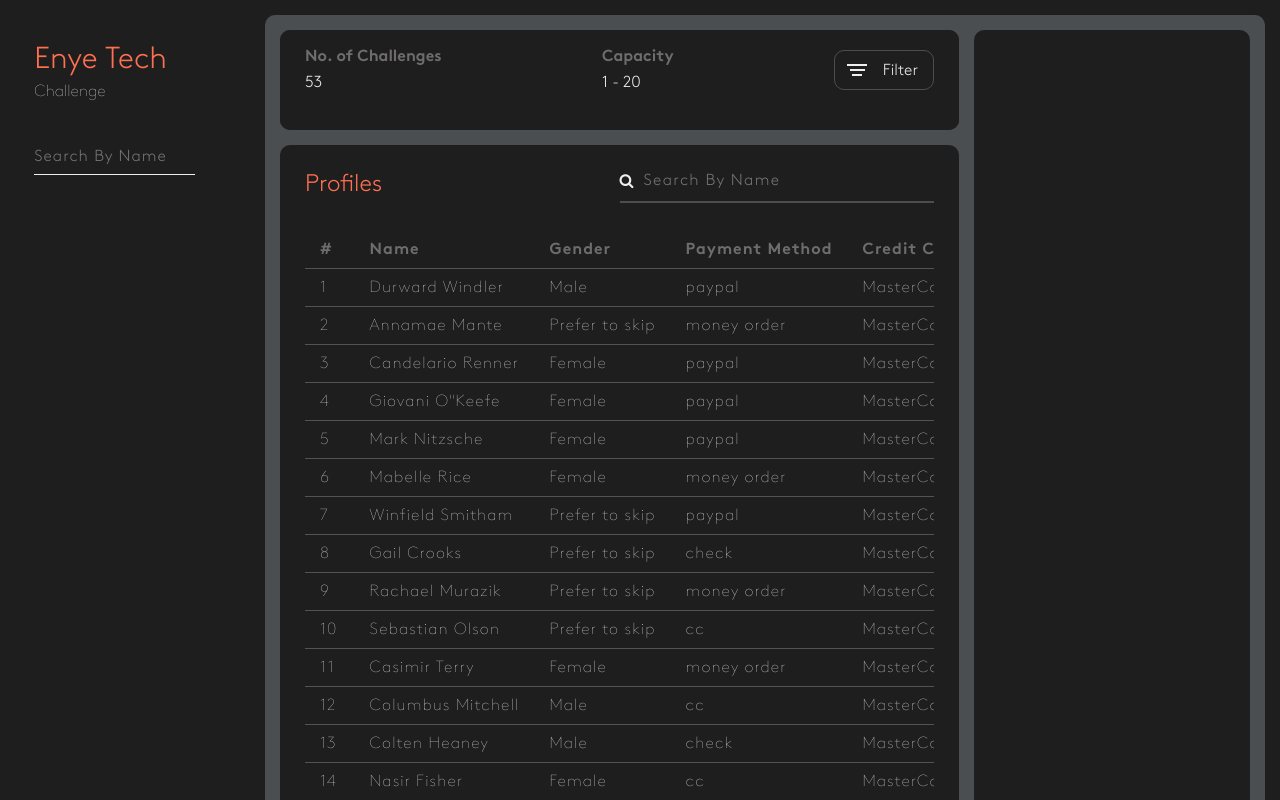
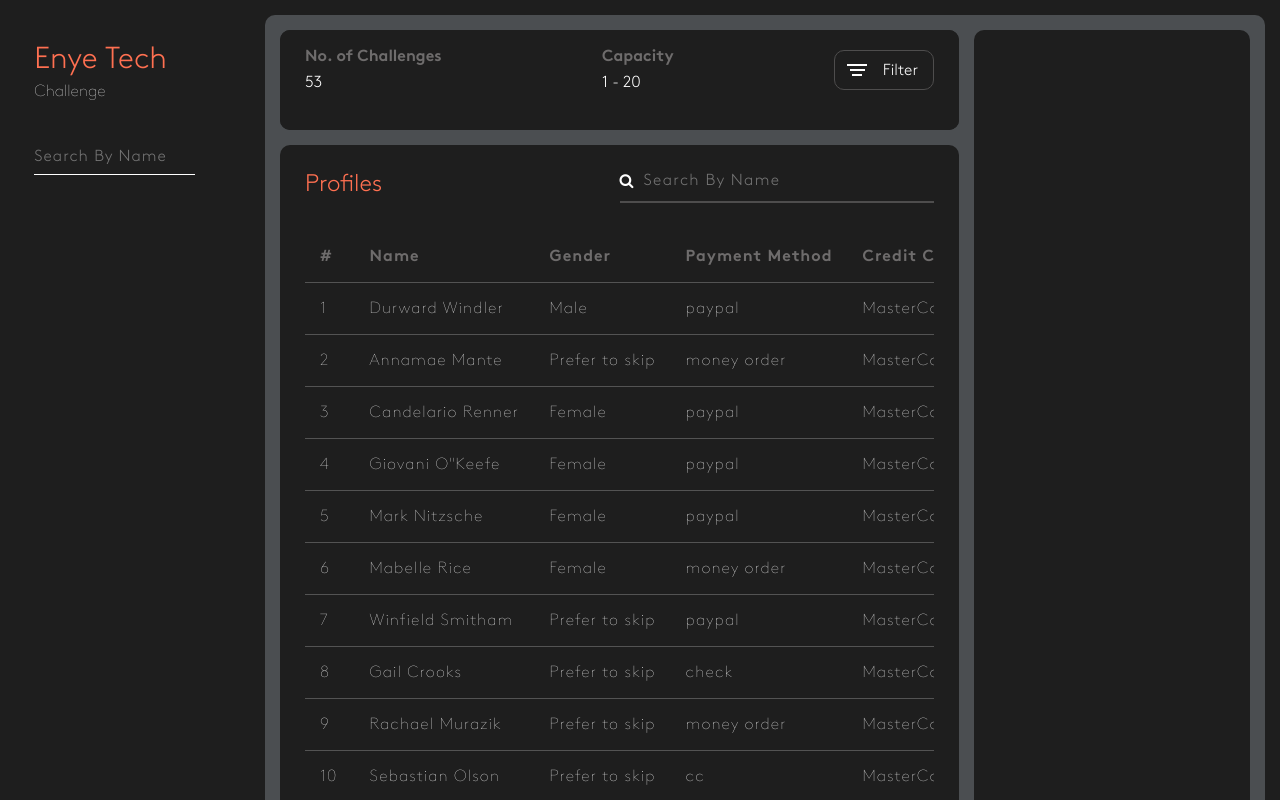
Before and after one commit to Steph-crown/enye-ecommerce-records, a React (Create React App) app: page / in a window 1280 px wide. Shown: the top 800 px of the page. Built offline with nearby package versions, Linux system fonts and the light colour scheme; no server answers.

Commit message:
Changed #efefef to #ffffff

```diff
--- a/src/App.jsx
+++ b/src/App.jsx
@@ -28,12 +28,12 @@
     let mode = this.props.mode
     const cont = {
         dark: {
-            color: "#efefef",
+            color: "#ffffff",
             backgroundColor: "#1e1e1e"
         },
         light: {
             color: "#1e1e1e",
-            backgroundColor: "#efefef"
+            backgroundColor: "#ffffff"
         }
     };
 
--- a/src/components/Container.jsx
+++ b/src/components/Container.jsx
@@ -10,23 +10,23 @@
     let mode = props.mode
     const cont = {
         dark: {
-            color: "#efefef",
+            color: "#ffffff",
             backgroundColor: "#1e1e1e"
         },
         light: {
             color: "#1e1e1e",
-            backgroundColor: "#efefef"
+            backgroundColor: "#ffffff"
         }
     }
 
     const rightBar = {
         dark: {
-            color: "#efefef",
+            color: "#ffffff",
             backgroundColor: "#4B4E51"
         },
         light: {
             color: "#1e1e1e",
-            backgroundColor: "#efefef"
+            backgroundColor: "#ffffff"
         }
     }
     return (
--- a/src/components/Leftbar.jsx
+++ b/src/components/Leftbar.jsx
@@ -7,8 +7,8 @@
     let mode = props.mode
     const inputStyle = {
         dark: {
-            color: "#efefef",
-            borderBottom: "1px solid #efefef"
+            color: "#ffffff",
+            borderBottom: "1px solid #ffffff"
         },
         light: {
             color: "#1e1e1e",
@@ -17,7 +17,7 @@
     };
 
     const threeStyle = {
-        dark: {backgroundColor: "#efefef"},
+        dark: {backgroundColor: "#ffffff"},
         light: {backgroundColor: "#1e1e1e"}
     }
 
--- a/src/components/MiddleBar.jsx
+++ b/src/components/MiddleBar.jsx
@@ -10,12 +10,12 @@
 
     const bars = {
         dark: {
-            color: "#efefef",
+            color: "#ffffff",
             backgroundColor: "#1e1e1e"
         },
         light: {
             color: "#1e1e1e",
-            backgroundColor: "#efefef"
+            backgroundColor: "#ffffff"
         }
     }
 
--- a/src/components/RightBar.jsx
+++ b/src/components/RightBar.jsx
@@ -10,12 +10,12 @@
 
     const viewProfile = {
         dark: {
-            color: "#efefef",
+            color: "#ffffff",
             backgroundColor: "#1e1e1e"
         },
         light: {
             color: "#1e1e1e",
-            backgroundColor: "#efefef"
+            backgroundColor: "#ffffff"
         }
     }
 
--- a/src/components/Table.jsx
+++ b/src/components/Table.jsx
@@ -10,7 +10,7 @@
     const data = records.records.profiles;
 
     const inputStyle = {
-        dark: {color: "#efefef"},
+        dark: {color: "#ffffff"},
         light: {color: "#1e1e1e"}
     }
 
--- a/src/components/TopBar.jsx
+++ b/src/components/TopBar.jsx
@@ -7,17 +7,17 @@
     mode = this.props.mode
     genStyle = {
         dark: {
-            color: "#efefef",
+            color: "#ffffff",
             backgroundColor: "#1e1e1e"
         },
         light: {
             color: "#1e1e1e",
-            backgroundColor: "#efefef"
+            backgroundColor: "#ffffff"
         }
     }
 
     threeStyle = {
-        dark: {backgroundColor: "#efefef"},
+        dark: {backgroundColor: "#ffffff"},
         light: {backgroundColor: "#1e1e1e"}
     }
 
--- a/src/css/Table.css
+++ b/src/css/Table.css
@@ -43,7 +43,7 @@
 
 table td, table th {
     white-space: nowrap;
-    padding: 10px 15px;
+    padding: 17px 15px;
 
 }
 
```
Also changed, not shown: 1 other file (tests, documents, lock files or other folders).
